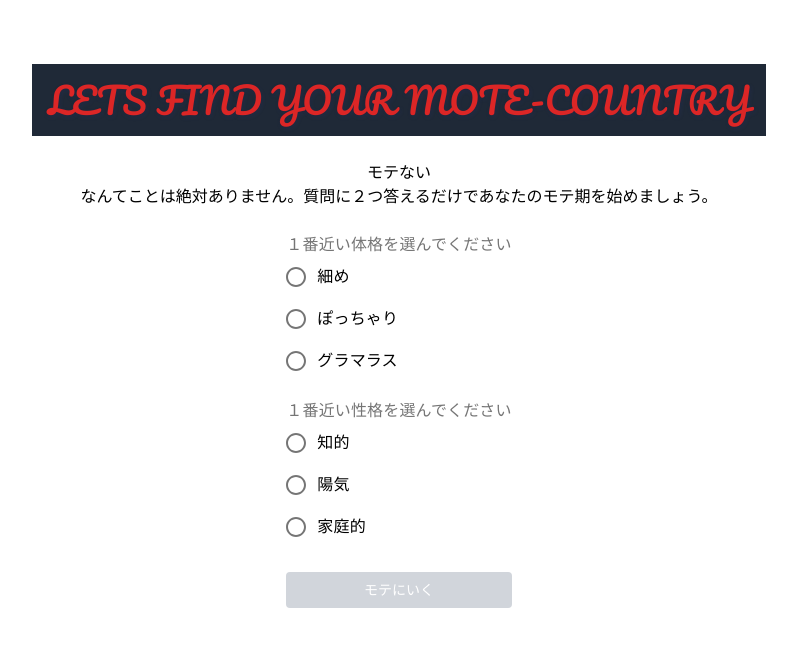
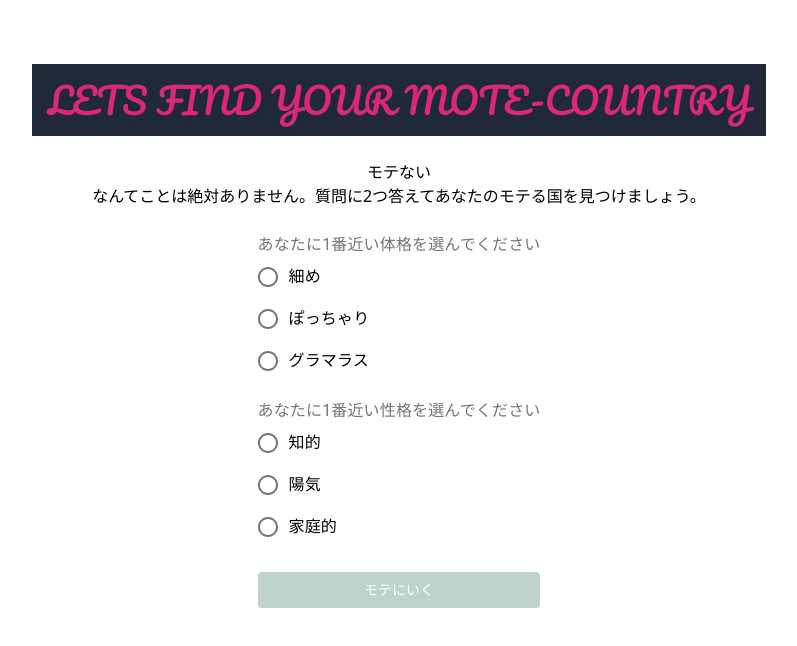
Before and after one commit to kanako-110/find-mote-app, a React (Create React App) app: page / in a window 1280 px wide. Shown: the top 646 px of the page, without its empty margins (241-1038 px from the left). Built offline with nearby package versions, Linux system fonts and the light colour scheme.

Commit message:
:lipstick: add
disabled

```diff
--- a/src/App.tsx
+++ b/src/App.tsx
@@ -21,9 +21,9 @@ function App() {
 		setFormData(newFormData);
 	};
 
-	const handleClick = useCallback(() => {
+	const handleClick = () => {
 		setIsSubmitted(true);
-	}, []);
+	};
 
 	return (
 		<div className="px-16 py-6 flex justify-center align-middle text-center sm:py-16 ">
--- a/src/components/FirstView.tsx
+++ b/src/components/FirstView.tsx
@@ -21,14 +21,14 @@ export const FirstView = ({
 	return (
 		<div>
 			<motion.div className="w-auto h-auto p-4 bg-gray-800">
-				<h1 className="font-pacifico text-3xl uppercase text-red-600 stroke-2 text-shadow-md sm:text-4xl ">
+				<h1 className="font-pacifico text-3xl uppercase text-pink-600 stroke-2 text-shadow-md sm:text-4xl ">
 					Lets find your MOTE-country
 				</h1>
 			</motion.div>
 			<p className="mt-6">
 				モテない
 				<br />
-				なんてことは絶対ありません。質問に２つ答えるだけであなたのモテ期を始めましょう。
+				なんてことは絶対ありません。質問に2つ答えてあなたのモテる国を見つけましょう。
 			</p>
 
 			<form>
--- a/src/components/atoms/Button.tsx
+++ b/src/components/atoms/Button.tsx
@@ -13,18 +13,21 @@ interface Props {
 }
 
 const buttonCss =
-	'rounded text-white text-sm p-2 h-auto w-full mx-auto font-medium';
+	'p-2 h-auto w-full mx-auto rounded text-white text-sm font-medium outline-none';
 
 export const Button = ({ label, onClick, disabled, ...props }: Props) => {
 	return (
 		<>
 			{disabled ? (
-				<motion.button className={`bg-gray-300 ${buttonCss}`} {...props}>
+				<motion.button
+					className={`bg-green-900 bg-opacity-25 ${buttonCss}`}
+					{...props}
+				>
 					{label}
 				</motion.button>
 			) : (
 				<motion.button
-					className={`bg-blue-600 ${buttonCss}`}
+					className={` bg-green-500 ${buttonCss}`}
 					whileTap={{ scale: 0.9 }}
 					onTap={onClick}
 					{...props}
@@ -33,16 +36,5 @@ export const Button = ({ label, onClick, disabled, ...props }: Props) => {
 				</motion.button>
 			)}
 		</>
-		// <motion.button
-		// 	className={`${
-		// 		disabled ? 'bg-gray-300' : 'bg-blue-600'
-		// 	}  rounded text-white text-sm p-2 h-auto w-full mx-auto font-medium`}
-		// 	whileTap={disabled ? undefined : { scale: 0.9 }}
-		// 	onTap={disabled ? undefined : onClick}
-		// 	disabled
-		// 	{...props}
-		// >
-		// 	{label}
-		// </motion.button>
 	);
 };
--- a/src/data.ts
+++ b/src/data.ts
@@ -90,7 +90,7 @@ export const countryChoiceMap: MapType = {
 
 export const selections = [
 	{
-		formLabel: '１番近い体格を選んでください',
+		formLabel: 'あなたに1番近い体格を選んでください',
 		options: [
 			{ label: '細め', value: '1' },
 			{ label: 'ぽっちゃり', value: '2' },
@@ -98,7 +98,7 @@ export const selections = [
 		],
 	},
 	{
-		formLabel: '１番近い性格を選んでください',
+		formLabel: 'あなたに1番近い性格を選んでください',
 		options: [
 			{ label: '知的', value: '10' },
 			{ label: '陽気', value: '20' },
```
